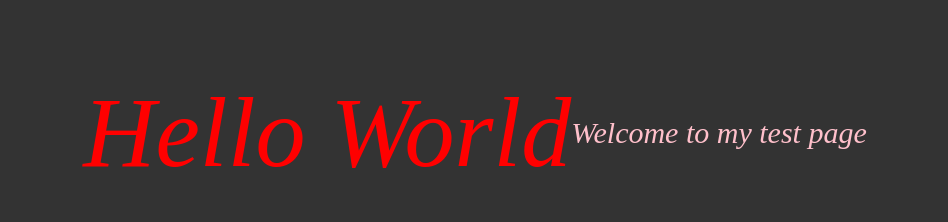
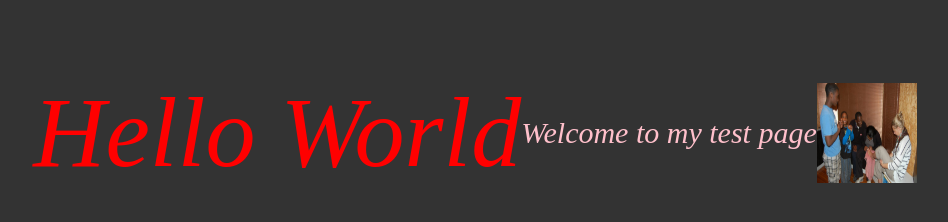
Before and after one commit to keathanapril23/keathanapril23.github.io, a plain HTML site: page index.html in a window 1280 px wide. Shown: the whole page, without its empty margins (165-1113 px from the left). Drawn offline with Linux system fonts and the light colour scheme.

Commit message:
Update index.html

```diff
--- a/index.html
+++ b/index.html
@@ -24,10 +24,15 @@
             font-size: 30px;
             font-weight: 300;
         }
+        img{
+            width:100px;
+            height: 100px;
+        }
     </style>
 </head>
 <body>
     <h1>Hello World</h1><br>
     <p>Welcome to my test page</p>
+    <img src="154354_10150104995153408_5238540_n.jpg">
 </body>
 </html>
```
